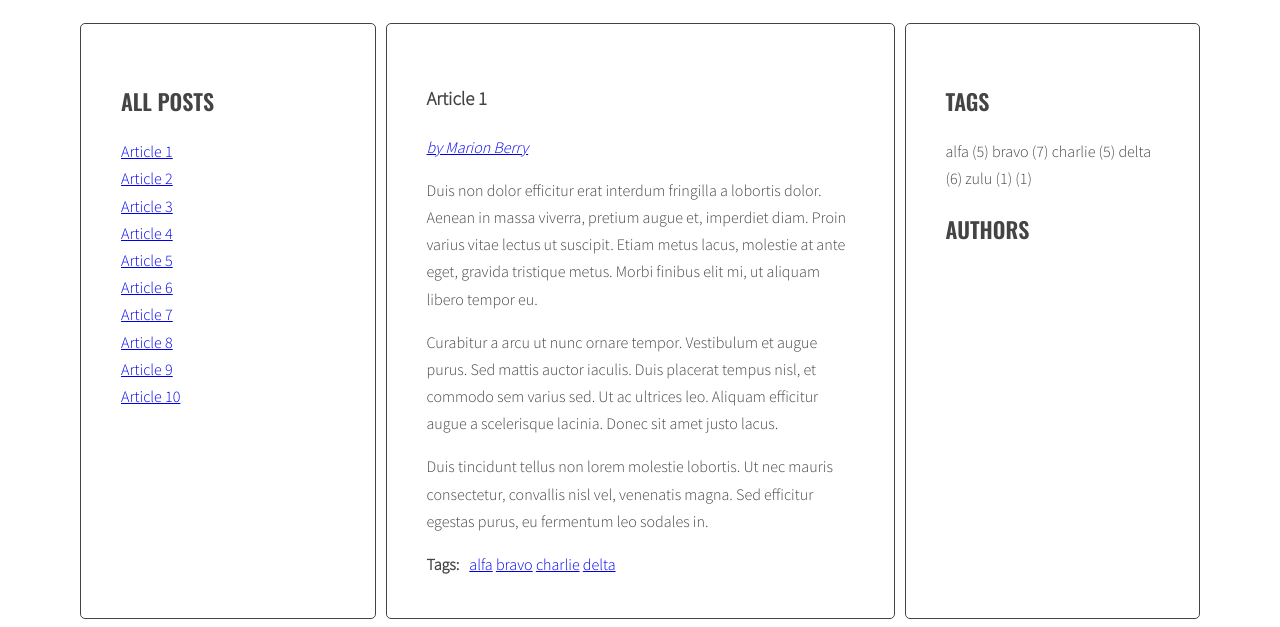
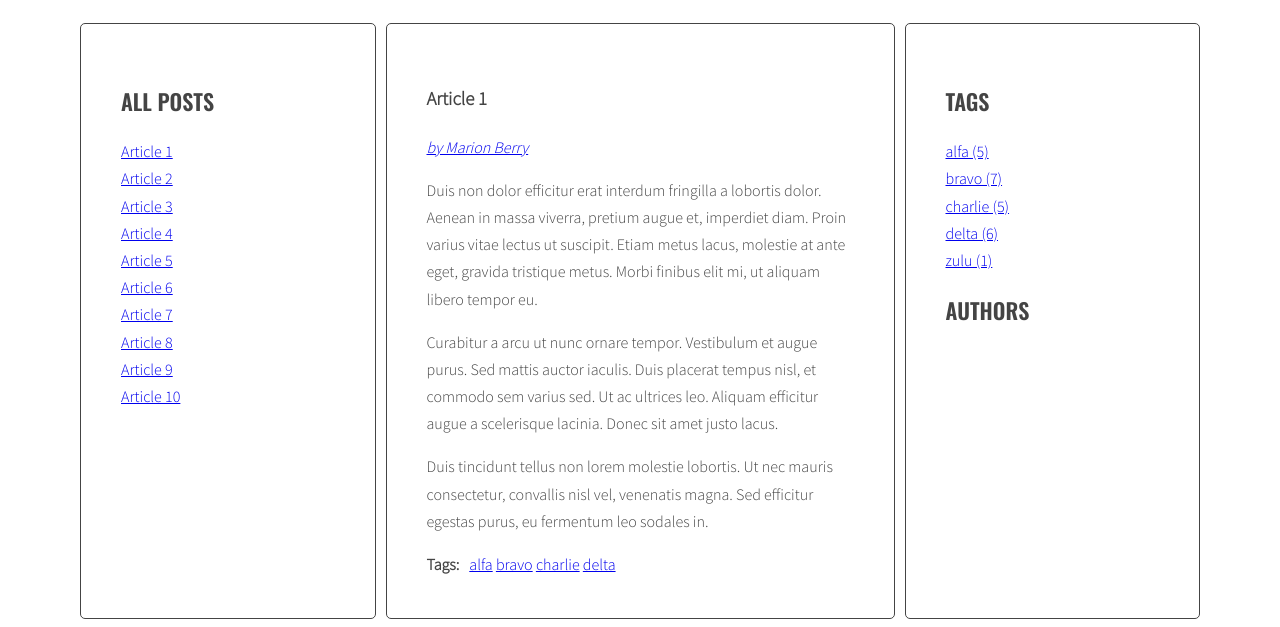
Before and after one commit to marcinwd/kodillaJavascriptBlog, a website: page index.html in a window 1280 px wide. Shown: the part 220-847 px from the top of the page. Drawn offline with nearby package versions, Linux system fonts and the light colour scheme; files that its build step writes are made by us from their sources.

Commit message:
MOD @{f}generateTags tag link list with iteration

```diff
--- a/js/script.js
+++ b/js/script.js
@@ -5,8 +5,8 @@
         optTitleSelector = '.post-title',
         optTitleListSelector = '.titles',
         optArticleTagsSelector = '.post-tags .list',
-        optArticleAuthorSelector = '.post-author';
-        //optTagsListSelector = '.tags .list';
+        optArticleAuthorSelector = '.post-author',
+        optTagsListSelector = '.tags .list';
 
     //module 6. - OK
     //Switching throught articles, leftSidebar "ALL POSTS"
@@ -52,7 +52,7 @@
             /* create HTML of the link */
             const linkHTML = '<li><a href="#'+ articleId +'"><span>' + articleTitle + '</span></a></li>';
             /* create list of html links*/
-            html = html + linkHTML;
+            html += linkHTML;
         }
         /* insert link into titleList */
         titleList.innerHTML = html;
@@ -88,7 +88,7 @@
                 /* generate HTML of the link */
                 const tagLinkHTML = '<li><a href="#tag-' + tag + '">' + tag + '</a></li>';
                 /* add generated code to html variable */
-                html = html + ' ' + tagLinkHTML;
+                html += ' ' + tagLinkHTML;
                 /*[NEW 7.3] check if this link is NOT already in allTags
                 if(allTags.indexOf(tagLinkHTML) == -1){
                     /*[NEW 7.3] generate code to allTags array
@@ -106,14 +106,17 @@
             /*[NEW 7.3] find list of tags in the right column*/
             const tagList = document.querySelector('.tags');
             /*[NEW 7.3] add html from allTags to tagList*/
-            //tagList.innerHTML = allTags.join(''); [NEW 7.3 object]
+            //tagList.innerHTML = allTags.join(''); [NEW 7.3 object] - usunięcie
 
             /*[NEW 7.3 object] create variable for all links HTML code*/
             let allTagsHTML = '';
             /*[NEW 7.3 object] START LOOP for each tag in allTags*/
             for(let tag in allTags){
+                //[NEW 7.3 object] generate links for the tag list
+                const tagLinkHTML = '<li><a href="#tag-' + tag + '">' + tag + ' (' + allTags[tag] + ')</a></li>';
+                console.log(tagLinkHTML);
                 /*[NEW 7.3 object] generate code of a link and ADD to allTagsHTML*/
-                allTagsHTML += tag + ' (' + allTags[tag] + ') ';
+                allTagsHTML += tagLinkHTML ;
                 /*[NEW 7.3 object] END LOOP for each tag in allTags*/
             }
             /*[NEW 7.3 object]  ADD HTML from allTagsHTML to tagList*/
@@ -150,6 +153,7 @@
             //console.log(activeTagLink);
         /* END LOOP: for each active tag link */
         }
+
         /* find all tag links with "href" attribute equal to the "href" constant */
         const allTagLinks = document.querySelectorAll('a[href="' + href + '"]');
         //console.log(allTagLinks);
```
Also changed, not shown: index.html (+1 -1 lines).
